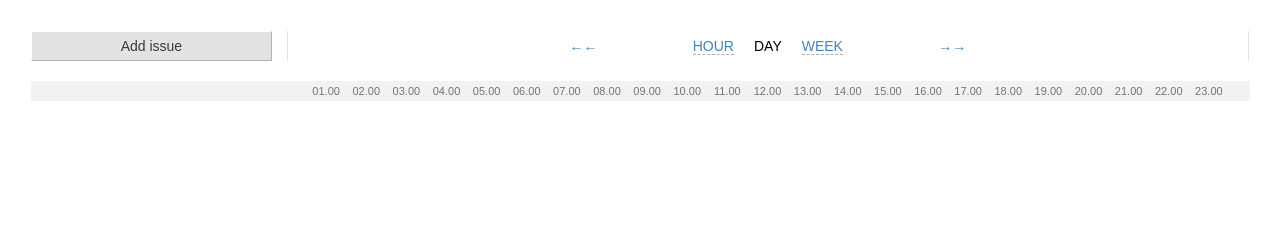
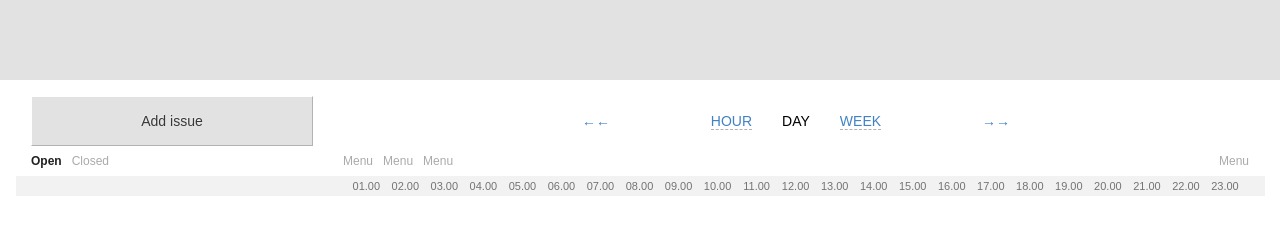
Before and after one commit to caeruleusjs/caeruleus, a website: page browser/release/index.html in a window 1280 px wide. Drawn offline with Linux system fonts and the light colour scheme; some packages are replaced by stand-ins of ours; a script that the page names is missing.

Commit message:
сборка

```diff
--- a/browser/release/index.html
+++ b/browser/release/index.html
@@ -14,23 +14,71 @@
   <body>
     <div app ng-app="Caeruleus" class="b-app">
       <div ng-view></div>
-      <div ng-if="isRoute('schedule')" b-schedule class="b-app__body">
+      <div ng-if="isRoute('schedule')" b-schedule class="b-app__view">
+        <div class="b-app__view-inner">
+          <div class="b-app__head">
+            <div class="b-app__head-hero">
+              <!--.row
+              .col.col-xs-12 12
+
+              -->
+            </div>
+            <div class="b-app__head-menu">
+              <!--.row
+              .col.col-xs-12 12
+
+              -->
+            </div>
+          </div>
+          <div class="b-app__body">
+            <div class="b-app__body-page">
+              <div class="row">
                 <table class="b-table b-table-schedule">
                   <caption class="b-table-schedule__caption">
+                    <div class="b-table-schedule__caption-inner">
+                      <div class="row">
+                        <div class="col col-xs-3">
                           <div class="b-table-schedule__caption-title">
                             <button ng-click="selectedIssue={};appDialogToggle('IssueFormDialog')">Add issue</button>
                           </div>
-            <div class="b-table-schedule__caption-nav">
-              <div ng-if="schedule.mode=='week'" class="b-table-schedule__caption-nav-prev"><a ng-href="#/?view=week&amp;date={{getPrevWeekDate().toUTCString()}}">←←←</a></div>
-              <div ng-if="schedule.mode=='day'" class="b-table-schedule__caption-nav-prev"><a ng-href="#/?view=day&amp;date={{getPrevDayDate().toUTCString()}}">←←</a></div>
-              <div ng-if="schedule.mode=='hour'" class="b-table-schedule__caption-nav-prev"><a ng-href="#/?view=hour&amp;date={{getPrevHourDate().toUTCString()}}">←</a></div>
-              <div class="b-table-schedule__caption-nav-mode"><a href="#/?view=hour" ng-class="{_active:schedule.mode=='hour'}">
-                  <u>HOUR</u></a><a href="#/?view=day" ng-class="{_active:schedule.mode=='day'}">
-                  <u>DAY</u></a><a href="#/?view=week" ng-class="{_active:schedule.mode=='week'}">
+                        </div>
+                        <div class="col col-xs-9">
+                          <div class="row">
+                            <div class="col col-xs-4">
+                              <div ng-if="schedule.mode=='week'" class="b-table-schedule__caption-nav b-table-schedule__caption-nav_prev"><a ng-href="#/?view=week&amp;date={{getPrevWeekDate().toUTCString()}}">←←←</a></div>
+                              <div ng-if="schedule.mode=='day'" class="b-table-schedule__caption-nav b-table-schedule__caption-nav_prev"><a ng-href="#/?view=day&amp;date={{getPrevDayDate().toUTCString()}}">←←</a></div>
+                              <div ng-if="schedule.mode=='hour'" class="b-table-schedule__caption-nav b-table-schedule__caption-nav_prev"><a ng-href="#/?view=hour&amp;date={{getPrevHourDate().toUTCString()}}">←</a></div>
+                            </div>
+                            <div class="col col-xs-4">
+                              <div class="b-table-schedule__caption-nav b-table-schedule__caption-nav_mode"><a href="#/?view=hour" ng-class="{_active:schedule.mode=='hour'}" style="padding: 0 15px;">
+                                  <u>HOUR</u></a><a href="#/?view=day" ng-class="{_active:schedule.mode=='day'}" style="padding: 0 15px;">
+                                  <u>DAY</u></a><a href="#/?view=week" ng-class="{_active:schedule.mode=='week'}" style="padding: 0 15px;">
                                   <u>WEEK</u></a></div>
-              <div ng-if="schedule.mode=='hour'" class="b-table-schedule__caption-nav-next"><a ng-href="#/?view=hour&amp;date={{getNextHourDate().toUTCString()}}">→</a></div>
-              <div ng-if="schedule.mode=='day'" class="b-table-schedule__caption-nav-next"><a ng-href="#/?view=day&amp;date={{getNextDayDate().toUTCString()}}">→→</a></div>
-              <div ng-if="schedule.mode=='week'" class="b-table-schedule__caption-nav-next"><a ng-href="#/?view=week&amp;date={{getNextWeekDate().toUTCString()}}">→→→</a></div>
+                            </div>
+                            <div class="col col-xs-4">
+                              <div ng-if="schedule.mode=='hour'" class="b-table-schedule__caption-nav b-table-schedule__caption-nav_next"><a ng-href="#/?view=hour&amp;date={{getNextHourDate().toUTCString()}}">→</a></div>
+                              <div ng-if="schedule.mode=='day'" class="b-table-schedule__caption-nav b-table-schedule__caption-nav_next"><a ng-href="#/?view=day&amp;date={{getNextDayDate().toUTCString()}}">→→</a></div>
+                              <div ng-if="schedule.mode=='week'" class="b-table-schedule__caption-nav b-table-schedule__caption-nav_next"><a ng-href="#/?view=week&amp;date={{getNextWeekDate().toUTCString()}}">→→→</a></div>
+                            </div>
+                          </div>
+                        </div>
+                      </div>
+                      <div class="row">
+                        <div class="col col-xs-3">
+                          <div class="b-table-schedule__caption-menu">
+                            <div style="float:left; margin-right:10px;"><a class="_active">Open</a></div>
+                            <div style="float:left; margin-right:10px;"><a>Closed</a></div>
+                          </div>
+                        </div>
+                        <div class="col col-xs-9">
+                          <div class="b-table-schedule__caption-menu">
+                            <div style="float:left; margin-right:10px;"><a>Menu</a></div>
+                            <div style="float:left; margin-right:10px;"><a>Menu</a></div>
+                            <div style="float:left; margin-right:10px;"><a>Menu</a></div>
+                            <div style="float:right"><a>Menu</a></div>
+                          </div>
+                        </div>
+                      </div>
                     </div>
                   </caption>
                   <!--thead.b-table__head.b-table-schedule__head
@@ -69,6 +117,7 @@
                     </tr>
                   </tbody>
                 </table>
+              </div>
               <div class="row">
                 <div class="col col-xs-12"> </div>
                 <div class="col col-xs-12">
@@ -185,6 +234,16 @@
                 </div>
               </div>
             </div>
+          </div>
+          <div class="b-app__foot">
+            <!--.row
+            .col.col-xs-3 3
+            .col.col-xs-9 9
+
+            -->
+          </div>
+        </div>
+      </div>
       <div ng-repeat="(key, dialog) in dialogs" ng-if="dialog.$shown" ng-controller="AppDialogCtrl as AppDialog" class="app-overlay">
         <div ng-click="AppDialog.resolve(false)" class="app-overlay__bg"></div>
         <div app-dialog-transclude="{{key}}" class="app-overlay__dialog"></div>
--- a/browser/release/styles/index.css
+++ b/browser/release/styles/index.css
@@ -665,7 +665,7 @@ body {
   width: 100%;
   height: 100%;
 }
-.b-app__body {
+.b-app__view {
   overflow-x: auto;
   overflow-y: scroll;
   position: relative;
@@ -673,7 +673,53 @@ body {
   left: 0;
   width: 100%;
   height: 100%;
-  padding: 30px;
+  padding: 30px 30px 30px;
+}
+.b-app__view-inner {
+  position: relative;
+  top: 0;
+  left: 0;
+  width: 100%;
+  height: 100%;
+}
+.b-app__head {
+  position: absolute;
+  top: -30px;
+  left: -30px;
+  right: -30px;
+  z-index: 7;
+  height: 80px;
+  padding: 0 30px;
+  line-height: 20px;
+  background: #e2e2e2;
+}
+.b-app__head-hero {
+  position: relative;
+  height: 50px;
+  padding: 15px 0;
+}
+.b-app__head-menu {
+  position: relative;
+  height: 30px;
+  padding: 5px 0;
+}
+.b-app__body {
+  position: relative;
+  top: 0;
+  left: 0;
+  width: 100%;
+  min-height: 100%;
+  padding-top: 50px;
+}
+.b-app__body-page {
+  padding: 15px 0;
+}
+.b-app__foot {
+  position: relative;
+  height: 30px;
+  margin: 0 -30px;
+  padding: 0 30px;
+  line-height: 20px;
 }
 .app-overlay {
   position: fixed;
@@ -761,111 +807,76 @@ body {
   background-color: #e2e2e2;
 }
 .b-table-schedule__caption {
-  height: 50px;
+  height: 80px;
   margin: 0;
-  padding: 0;
-  padding-bottom: 20px;
+  padding: 0 15px;
+  padding-bottom: 30px;
+  text-align: left;
   border: 1px solid transparent;
 }
-.b-table-schedule__caption-title {
-  float: left;
-  width: 27%;
-  padding-right: 15px;
-}
-@media (min-width: 992px) {
-  .b-table-schedule__caption-title {
-    float: left;
-    width: 24%;
-  }
-}
-@media (min-width: 1200px) {
-  .b-table-schedule__caption-title {
-    float: left;
-    width: 21%;
-  }
+.b-table-schedule__caption-inner {
+  position: relative;
+  height: 50px;
 }
 .b-table-schedule__caption-title > button {
   width: 100%;
+  height: 50px;
   line-height: 28px;
 }
 .b-table-schedule__caption-nav {
-  float: left;
   position: relative;
-  width: 73%;
+  height: 30px;
 }
-@media (min-width: 992px) {
-  .b-table-schedule__caption-nav {
-    float: left;
-    width: 76%;
-  }
+.b-table-schedule__caption-nav_prev {
+  margin-left: -15px;
+  text-align: right;
 }
-@media (min-width: 1200px) {
-  .b-table-schedule__caption-nav {
-    float: left;
-    width: 79%;
-  }
+.b-table-schedule__caption-nav_next {
+  margin-right: -15px;
+  text-align: left;
 }
-.b-table-schedule__caption-nav-prev,
-.b-table-schedule__caption-nav-next,
-.b-table-schedule__caption-nav-mode {
-  position: absolute;
-  top: 0;
-  width: 33.33333333%;
-  line-height: 30px;
-}
-.b-table-schedule__caption-nav-prev > a,
-.b-table-schedule__caption-nav-next > a,
-.b-table-schedule__caption-nav-mode > a {
-  display: inline-block;
-  padding: 0 10px;
-}
-.b-table-schedule__caption-nav-prev {
-  left: 0;
-  text-align: right;
-  border-left: 1px solid #e2e2e2;
-}
-.b-table-schedule__caption-nav-prev > a {
+.b-table-schedule__caption-nav > a {
   display: block;
   width: 100%;
-  line-height: 30px;
+  padding: 0 15px;
+  line-height: 50px;
 }
-.b-table-schedule__caption-nav-prev > a:hover {
+.b-table-schedule__caption-nav > a:hover {
   background: #e2e2e2;
 }
-.b-table-schedule__caption-nav-mode {
-  left: 33.33333333%;
+.b-table-schedule__caption-nav_mode {
+  text-align: center;
 }
-.b-table-schedule__caption-nav-next {
-  right: 0;
-  text-align: left;
-  border-right: 1px solid #e2e2e2;
+.b-table-schedule__caption-nav_mode > a {
+  display: inline-block;
+  width: auto;
 }
-.b-table-schedule__caption-nav-next > a {
-  display: block;
-  width: 100%;
+.b-table-schedule__caption-nav_mode > a:hover {
+  background: transparent;
+}
+.b-table-schedule__caption-menu {
   line-height: 30px;
+  font-size: 12px;
 }
-.b-table-schedule__caption-nav-next > a:hover {
-  background: #e2e2e2;
+.b-table-schedule__caption-menu a {
+  color: #aaaaaa;
+}
+.b-table-schedule__caption-menu a:hover {
+  color: #212121;
+}
+.b-table-schedule__caption-menu a._active {
+  font-weight: bold;
+  color: #212121;
 }
 .b-table-schedule__cel {
   position: relative;
   width: 100%;
-  height: 32px;
+  height: 38px;
+  line-height: 20px;
   background: #e2e2e2;
 }
 .b-table-schedule__cel_title {
-  width: 27%;
-}
-@media (min-width: 992px) {
-  .b-table-schedule__cel_title {
-    width: 24%;
-  }
-}
-@media (min-width: 1200px) {
-  .b-table-schedule__cel_title {
-    width: 21%;
-  }
+  width: 25%;
 }
 .b-table-schedule__cel-interval {
   position: absolute;
@@ -927,8 +938,8 @@ body {
 .b-table-schedule__issue-title {
   display: block;
   position: relative;
-  padding-left: 10px;
-  padding-right: 10px;
+  padding-left: 15px;
+  padding-right: 15px;
   line-height: 20px;
 }
 .b-table-schedule__issue-title > a {
```
Lines whose indentation alone changed are shown as unchanged.
